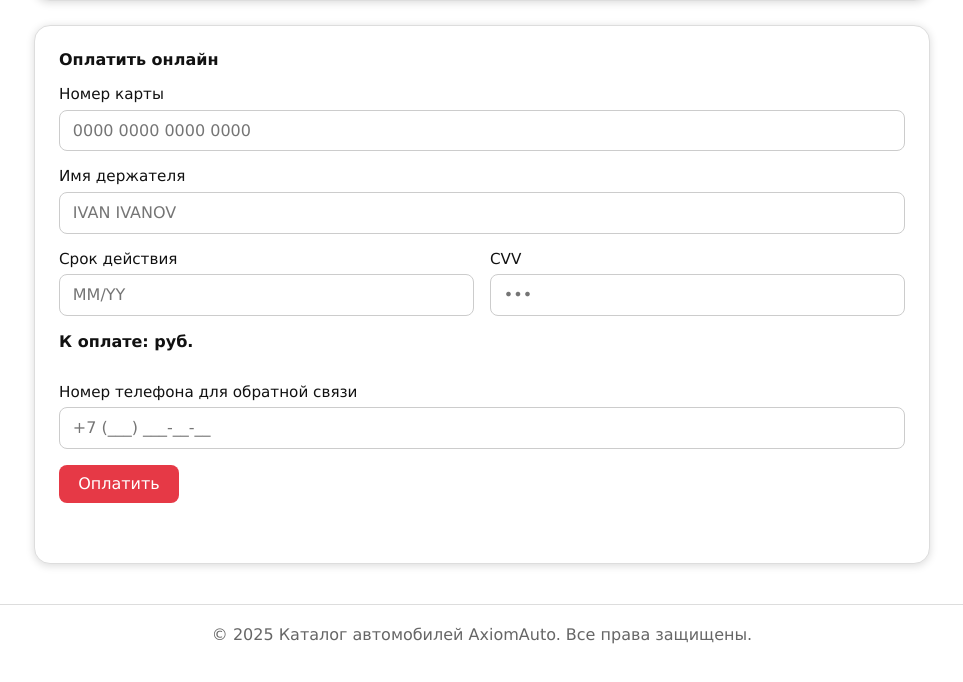
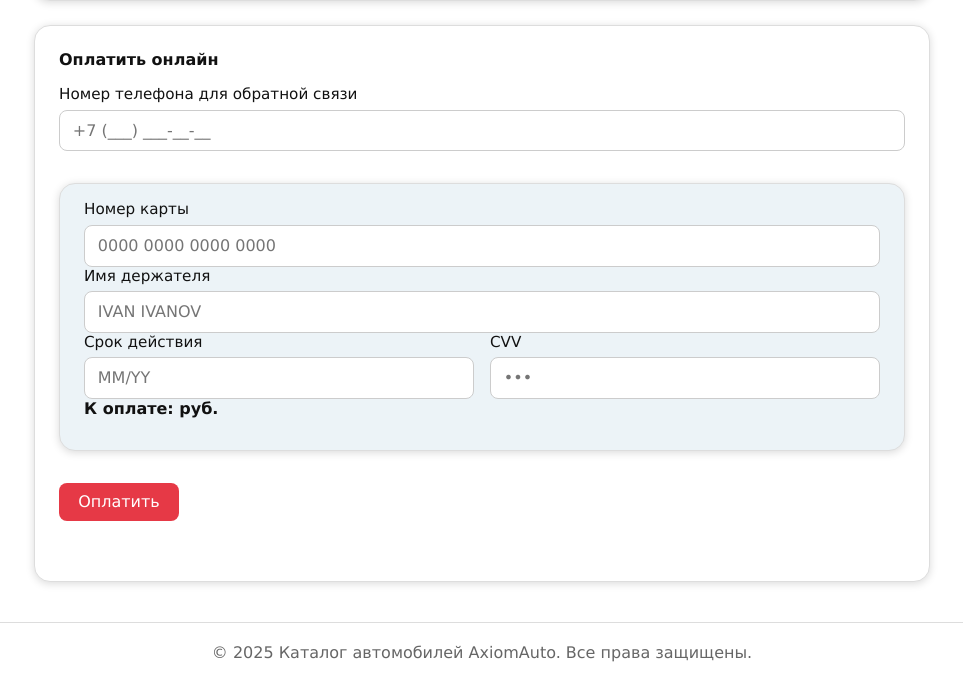
Before and after one commit to HanamileH/AxiomAuto, a Flask app: template app/templates/payment.html in a window 1280 px wide. Shown: the part 340-1022 px from the top of the page, without its empty margins (158-1121 px from the left). Before the commit the page ends 984 px from the top, so only its background shows below. Run offline with Flask 3, Linux system fonts and the light colour scheme; the template is opened without the code that fills it, so the values that code supplies are empty.

Commit message:
Add styles for the bank payment block and update the payment form

```diff
--- a/app/static/css/payment.css
+++ b/app/static/css/payment.css
@@ -86,6 +86,16 @@
   color: #721c24;
 }
 
+.bank-payment {
+  border: 1px solid #dddddd;
+  border-radius: 1rem;
+  margin-top: 1rem;
+  margin-bottom: 1rem;
+  padding: 1rem 1.5rem;
+  box-shadow: 0rem 0.1rem 0.5rem rgba(0, 0, 0, 0.15);
+  background: #ecf3f7;
+}
+
 @media (max-width: 768px) {
   .summary-grid,
   .split-row {
--- a/app/templates/payment.html
+++ b/app/templates/payment.html
@@ -33,6 +33,13 @@
             data-color-id="{{ selected_color_id }}"
             data-payment-type="bank_online"
         >
+
+            <div class="field-row">
+                <label for="phoneNumber">Номер телефона для обратной связи</label>
+                <input id="phoneNumber" name="phoneNumber" type="tel" placeholder="+7 (___) ___-__-__" required>
+            </div>
+
+            <div class="bank-payment">
                 <div class="field-row">
                     <label for="cardNumber">Номер карты</label>
                     <input id="cardNumber" name="cardNumber" type="text" maxlength="19" placeholder="0000 0000 0000 0000" required>
@@ -56,12 +63,7 @@
                 </div>
 
                 <h2>{{ "К оплате: " ~ model.price ~ " руб."}}</h2>
-
-            <div class="field-row">
-                <label for="phoneNumber">Номер телефона для обратной связи</label>
-                <input id="phoneNumber" name="phoneNumber" type="tel" placeholder="+7 (___) ___-__-__" required>
             </div>
-
 
             <button type="submit" class="btn-red submit-btn" id="submitPaymentBtn">Оплатить</button>
         </form>
```
Lines whose indentation alone changed are shown as unchanged.
